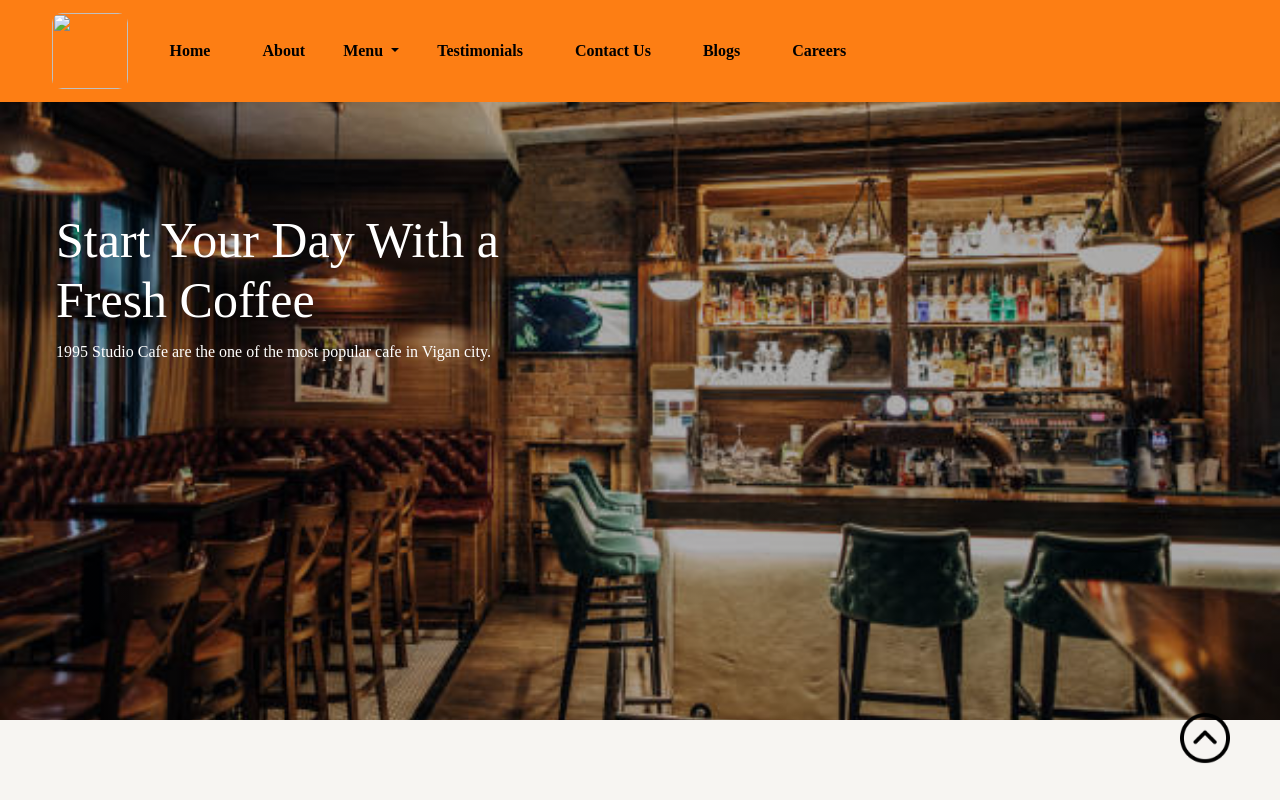
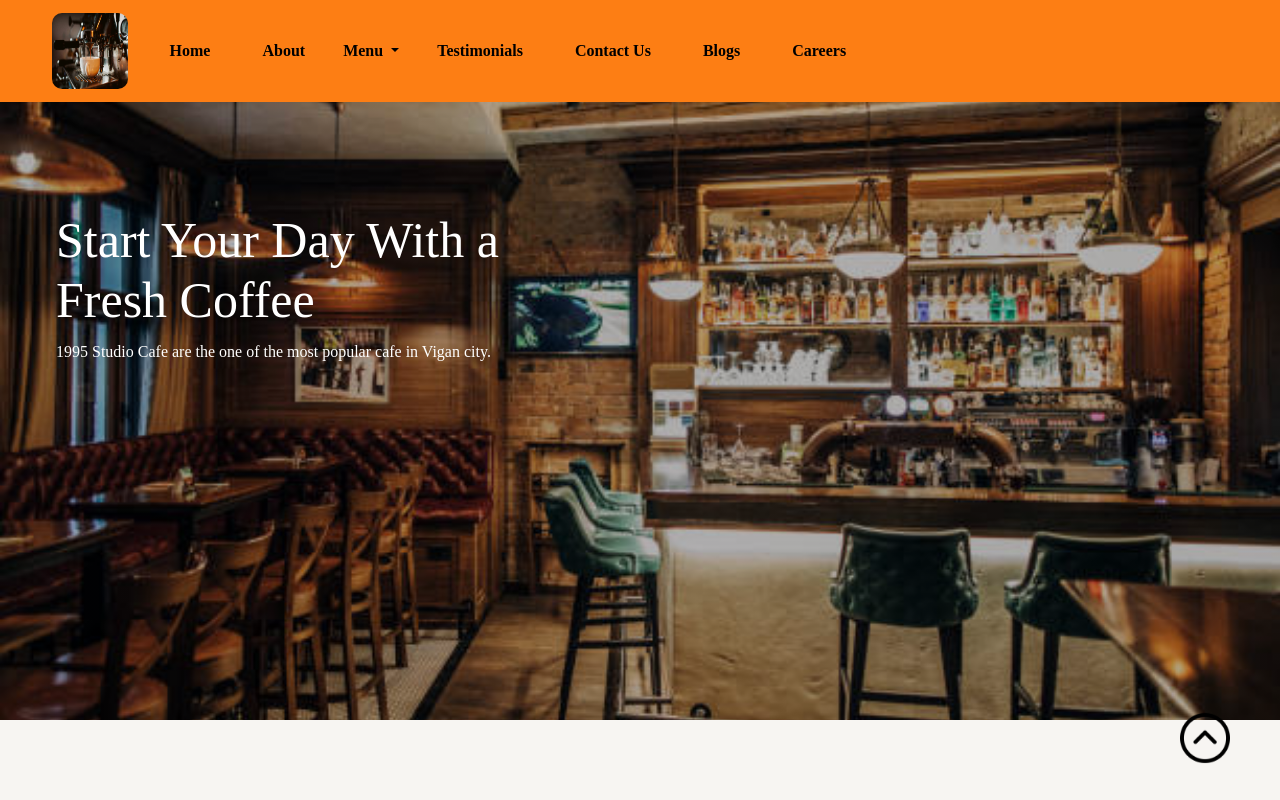
Before and after one commit to yonard5/coffee, a plain HTML site: page index.html in a window 1280 px wide. Shown: the top 800 px of the page. Drawn offline with nearby package versions, Linux system fonts and the light colour scheme; files whose address does not match are found by name.

Commit message:
Update index.html

```diff
--- a/index.html
+++ b/index.html
@@ -6,7 +6,7 @@
     <meta name="viewport" content="width=device-width, initial-scale=1.0">
     <title>1995 Studio Cafe</title>
     <link rel="stylesheet" href="style.css">
-    <link rel="icon" href="./lgo.png" type="./lgo.png">
+    <link rel="icon" href="lgo.png" type="lgo.png">
 
     <link href="https://cdn.jsdelivr.net/npm/bootstrap@5.0.2/dist/css/bootstrap.min.css" rel="stylesheet" integrity="sha384-EVSTQN3/azprG1Anm3QDgpJLIm9Nao0Yz1ztcQTwFspd3yD65VohhpuuCOmLASjC" crossorigin="anonymous">
 
@@ -20,7 +20,7 @@
     <div class="all-content">
         <nav class="navbar navbar-expand-lg fixed-top" id="navbar">
             <div class="container-fluid">
-              <a class="navbar-brand" href="#" id="logo"><img src="./asset/image1.png"alt="" style="width: 2cm; height: 2cm;"></a>
+              <a class="navbar-brand" href="#" id="logo"><img src="image1.png"alt="" style="width: 2cm; height: 2cm;"></a>
               <button class="navbar-toggler" type="button" data-bs-toggle="collapse" data-bs-target="#navbarSupportedContent" aria-controls="navbarSupportedContent" aria-expanded="false" aria-label="Toggle navigation">
                 <span><i class="fa-solid fa-bars" style="color: white; font-size: 23px;"></i></span>
               </button>
```
